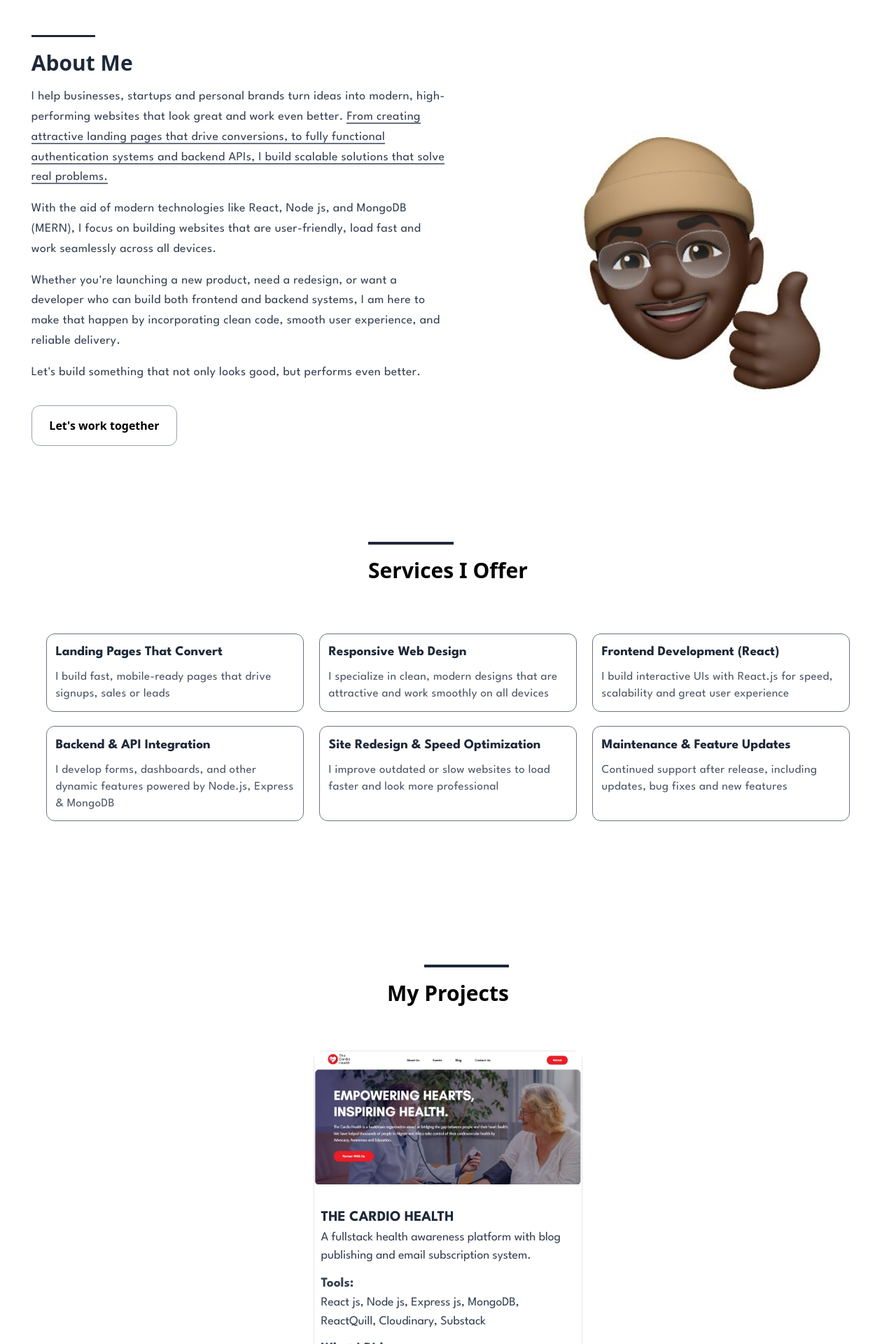
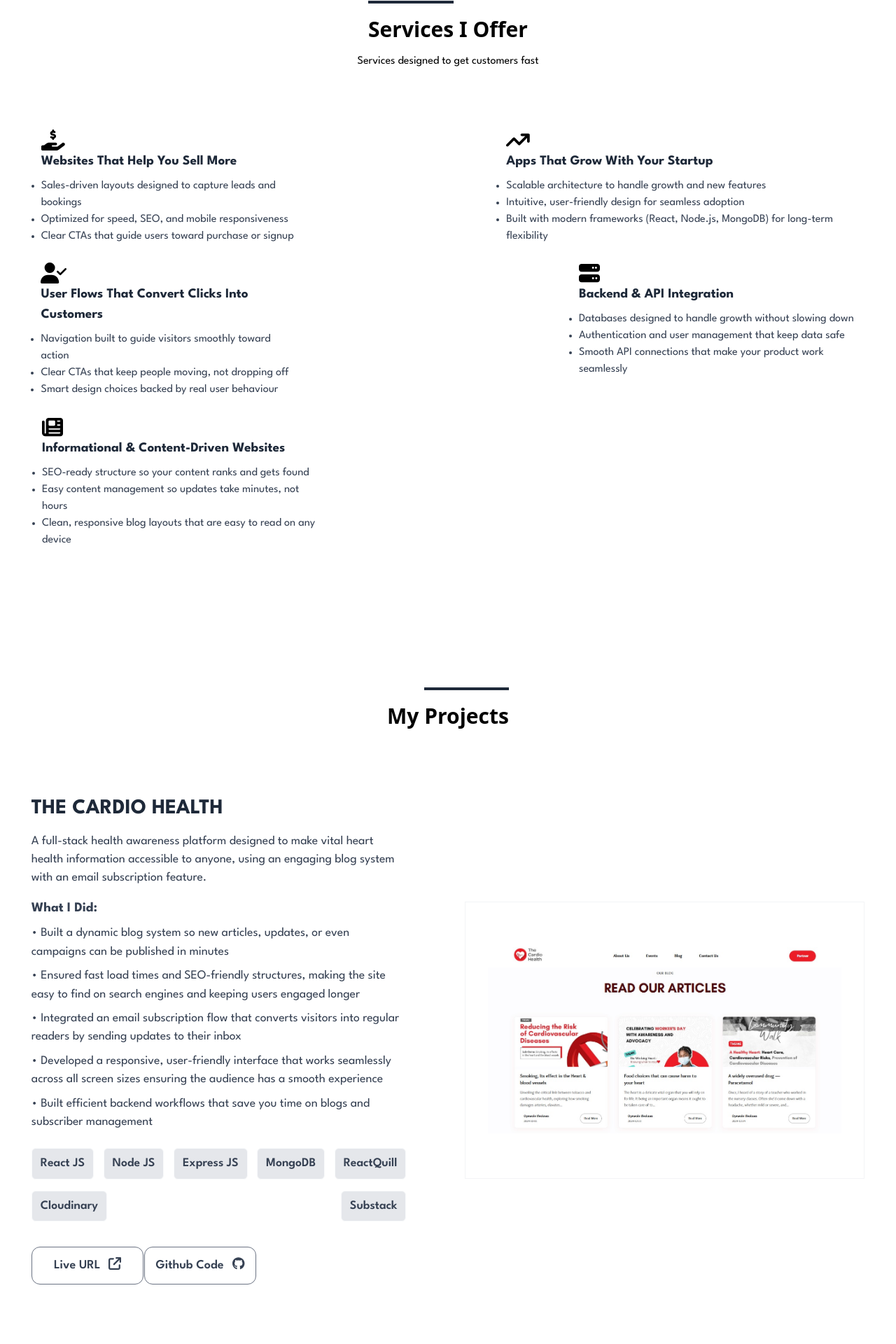
Before and after one commit to 0laolu/portfolio, a React (Vite) app: page / in a window 1280 px wide. Shown: the part 780-2700 px from the top of the page at 70% size. Built offline with nearby package versions, Linux system fonts and the light colour scheme.

Commit message:
renovate layout and structure of website

```diff
--- a/src/App.jsx
+++ b/src/App.jsx
@@ -13,9 +13,9 @@ function App() {
     <>
       <Navbar/>
       <Hero/>
-      <About/>
       <Services/>
       <Projects/>
+      <About/>
       <Contact/>
     </>
   )
--- a/src/components/about/About.jsx
+++ b/src/components/about/About.jsx
@@ -1,15 +1,14 @@
 import AboutContent from "./AboutContent";
-import AboutImage from "./AboutImage";
+// import AboutImage from "./AboutImage";
 
 
 export default function About() {
     return (
-        <section className="mt-16">
-            <div className="w-93/100 max-w-[715px] py-16 mx-auto lg:9/10 lg:max-w-[1300px]">
-                <h3 className="text-gray-800 p-0 m-0 text-[1.4rem] font-semibold lg:text-3xl"><span className="pt-2 border-t-3 border-gray-800 lg:pt-4">About</span> Me</h3>
+        <section className="w-93/100 my-8 mx-auto lg:mx-auto">
+            <div className="w-full max-w-[715px] py-8 mx-auto lg:max-w-[1440px] ">
+                <h3 className="text-gray-800 p-0 m-0 text-[1.4rem] text-center font-semibold lg:text-3xl">How I <span className="pt-2 border-t-4 border-gray-800 lg:pt-4">Work</span> </h3>
                 <div className="p-none m-none lg:flex justify-between items-center">
                     <AboutContent/>
-                    <AboutImage/>
                 </div>
             </div>
         </section>
--- a/src/components/about/AboutContent.jsx
+++ b/src/components/about/AboutContent.jsx
@@ -1,18 +1,54 @@
 
 export default function AboutContent() {
     return(
-        <div className="w-full lg:w-1/2">
-            <p className="text-base text-gray-700 font-league mt-[1rem] mb-[2rem] font-base tracking-wide lg:text-[1.1rem]/[1.8rem]">
-                I help businesses, startups and personal brands turn ideas into modern, high-performing websites that look great and work even better. <span className=" border-b-2 border-solid border-gray-500">From creating attractive landing pages that drive conversions, to fully functional authentication systems and backend APIs, I build scalable solutions that solve real problems.</span>
-
-                <span className="pt-[1rem] block">With the aid of modern technologies like React, Node js, and MongoDB (MERN), I focus on building websites that are user-friendly, load fast and work seamlessly across all devices.</span>
-                <span className="pt-[1rem] block">Whether you're launching a new product, need a redesign, or want a developer who can build both frontend and backend systems, I am here to make that happen by incorporating clean code, smooth user experience, and reliable delivery.</span>
-                <span className="pt-[1rem] block">Let's build something that not only looks good, but performs even better.</span>
-            </p>
-
-            <div className="mt-12 flex justify-center lg:block lg:mt-0">
-                <button className="w-4/5 max-w-[295px] border border-gray-400 py-4 rounded-xl font-semibold cursor-pointer lg:w-7/20 lg:max-w-none" type="button">Let's work together</button>
+        <div className="about-content-wrapper w-full my-16">
+            <div className=" numbers-container w-4/5 mx-auto relative mt-4">
+                <span className="line-through border-gray-500 border-t-1 w-full flex absolute top-7 z-[-2]"></span>
+                <div className="w-full flex justify-between">
+                    <p className="bg-white text-lg text-gray-600 font-semibold border border-gray-500 rounded-full py-3 px-[1.35rem]">1</p>
+                    <p className="bg-white text-lg text-gray-600 font-semibold border border-gray-500 rounded-full py-3 px-[1.35rem]">2</p>
+                    <p className="bg-white text-lg text-gray-600 font-semibold border border-gray-500 rounded-full py-3 px-[1.35rem]">3</p>
+                    <p className="bg-white text-lg text-gray-600 font-semibold border border-gray-500 rounded-full py-3 px-[1.35rem]">4</p>
+                </div>
+            </div>
+            <div className="about-content w-full flex justify-between mt-8">
+                {
+                    contentData.map(content => (
+                        <div key={content.id} className="content-card w-6/25 text-center">
+                            <h3 className="card-title text-[1.2rem] font-semibold my-2">{content.title}</h3>
+                            <p className="card-description">{content.description}</p>
+                        </div>
+                    ))
+                }
             </div>
         </div>
     )
 }
+
+
+const contentData = [
+    {
+        id: 1,
+        icon: "",
+        title: "Discovery & Goals",
+        description: "We begin with a quick call to learn about and understand your business, your audience, and your goals. By the end, you'll have a clear plan for how your website will achieve results"
+    },
+    {
+        id: 2,
+        icon: "",
+        title: "Setup & Preview",
+        description: "I’ll create a simple, clickable prototype so you can see exactly how your site will look and feel. This lets you preview the structure and share feedback before full development begins"
+    },
+    {
+        id: 3,
+        icon: "",
+        title: "Development & Testing",
+        description: "This is where your site comes to life. I transform the design into a fast, mobile-first site optimized for conversions. You'll see progress updates, and everything is tested across devices before launch"
+    },
+    {
+        id: 4,
+        icon: "",
+        title: "Launch & Support",
+        description: "Once approved, we launch your site. I'll also guide you through updating content yourself and provide ongoing support to make sure your website keeps performing for your business"
+    }
+]
--- a/src/components/about/AboutImage.jsx
+++ b/src/components/about/AboutImage.jsx
@@ -1,9 +1,9 @@
-import memoji from '../../assets/memoji.jpeg'
+// import memoji from '../../assets/memoji.jpeg'
 
-export default function AboutImage() {
-    return (
-        <figure className="about-image my-10 lg:my-0">
-            <img className="w-9/10 max-w-[470px] mx-auto lg:w-[480px] lg:max-w-none" src={memoji} alt="" />
-        </figure>
-    )
-}
+// export default function AboutImage() {
+//     return (
+//         <figure className="about-image my-10 lg:my-0">
+//             <img className="w-9/10 max-w-[470px] mx-auto lg:w-[480px] lg:max-w-none" src={memoji} alt="" />
+//         </figure>
+//     )
+// }
--- a/src/components/header/Navbar.jsx
+++ b/src/components/header/Navbar.jsx
@@ -17,8 +17,8 @@ export default function Navbar() {
 
     return (
         <header>
-            <nav className="  w-9/10 max-w-[800px] mx-auto pt-4 flex justify-between items-center lg:max-w-none">
-                <div className="text-2xl font-bold">O.A.</div>
+            <nav className=" w-93/100 max-w-[800px] mx-auto pt-4 flex justify-between items-center lg:max-w-[1440px] lg:pt-0">
+                <div className="text-2xl font-bold">OlaoluDev</div>
 
                 {/*hamburger menu*/}
                 <div ref={menuBarRef} onClick={showNavbar} className="hamburger-menu w-[28px] block relative top-0 cursor-pointer bg-none outline-none z-100 lg:invisible [-webkit-tap-highlight-color: transparent]">
@@ -34,10 +34,11 @@ export default function Navbar() {
 
                 <ul ref={navLinksRef} className={` bg-white invisible fixed w-full min-h-full top-0 left-0 transform translate-x-[-100%] transition duration-500 lg:visible lg:static lg:w-1/2 min-h-auto lg:transform-none lg:translate-x-[0] lg:transition-none ${isActive ? "visible transform-none translate-none": "invisible"}`}>
                     <div className=" w-1/2 text-center mx-auto my-30 lg:w-full lg:text-left lg:mx-0 lg:my-0  lg:flex lg:justify-evenly">
-                         <li className="p-8 cursor-pointer">About</li>
-                        <li className="p-8 cursor-pointer">Projects</li>
+                         <li className="p-8 cursor-pointer">Work</li>
+                        <li className="p-8 cursor-pointer">Services</li>
+                        <li className="p-8 cursor-pointer">About</li>
                         <li className="p-8 cursor-pointer">Contact</li>
-                        <li className="p-8 cursor-pointer">Resumé</li>
+                        <li className="bg-gray-600 border border-gray-600 text-white font-semibold py-4 px-6 rounded-xl my-4 mx-4 cursor-pointer">Hire Me</li>
                     </div>
 
 
--- a/src/components/projects/ProjectCard.jsx
+++ b/src/components/projects/ProjectCard.jsx
@@ -8,41 +8,52 @@ export default function ProjectCard() {
         <>
             {
                 projectData.map(info => (
-                    <div key={info.id} className="w-1/3 border border-gray-200 rounded-xl"> {/* project card */}
-                        <figure className="img-container">
-                            <img src={info.image} alt="" />
-                        </figure>
+                    <div key={info.id} className="flex justify-between items-center"> {/* project card */}
 
-                        <div className="w-19/20 mx-auto my-8">
+                        <div className="lg:w-9/20 my-8">
                             <div className="text-gray-700 text-[1.1rem] font-league">
-                                <h4 className="text-gray-800 font-bold text-[1.3rem]">{info.title}</h4>
-                                <p className="project-description">{info.description}</p>
-                                <p className="project-tools"><span className="text-[1.2rem] font-bold block mt-3">Tools: </span>{info.tools}</p>
-                                <div className="role"><span className="text-[1.2rem] font-bold block mt-3">What I Did:</span>
-                                    <ul className="">
+                                <h4 className="text-gray-800 font-bold text-3xl">{info.title}</h4>
+                                <p className="project-description my-4">{info.description}</p>
+                                <div className="role"><span className=" text-[1.2rem] font-bold block mt-3">What I Did:</span>
+                                    <ul className="my-2 mb-4">
                                         <li className="mb-2 ">• {info.role.first}</li>
+                                        <li className="mb-2 ">• {info.role.fifth}</li>
                                         <li className="mb-2 ">• {info.role.second}</li>
                                         <li className="mb-2 ">• {info.role.third}</li>
                                         <li className="">• {info.role.fourth}</li>
                                     </ul>
                                 </div>
+                                <ul className="project-tools  lg:flex justify-between flex-wrap">
+                                    {
+                                        info.tools.map(tool => (
+                                            <li className="bg-gray-200 text-gray-700 font-semibold border border-gray-50 px-3 py-2 my-2 rounded-md">{tool}</li>
+                                        ))
+                                    }
+                                </ul>
 
-                                <p className="project-importance"><span className="text-[1.2rem] font-bold block mt-3">Why It Matters:</span>
+
+                                {/* <p className="project-importance"><span className="text-[1.2rem] font-bold block mt-3">Why It Matters:</span>
                                     {info.importance}
-                                </p>
+                                </p> */}
 
-                                <div className="w-4/5 mx-auto flex justify-between mt-7">
-                                    <a href="https://thecardiohealth.org" className="w-12/25 text-[1.05rem] text-center font-semibold py-[0.5rem] rounded-xl border border-gray-500 ">
-                                        <span className="mr-3">Live Site</span>
+                                <div className=" w-3/5 mx-auto flex justify-between mt-7 lg:mx-0">
+                                    <a href="https://thecardiohealth.org" className="w-full max-w-[164px] text-base text-center font-semibold py-3 rounded-xl border border-gray-500 lg:text-lg ">
+                                        <span className="mr-3">Live URL</span>
                                         <FontAwesomeIcon icon={faArrowUpRightFromSquare}/>
                                     </a>
 
-                                    <a href="https://github.com/0laolu/cardio_health_backend" className="w-12/25 text-[1.05rem] text-center font-semibold py-[0.5rem] rounded-xl border border-gray-500 ">
+                                    <a href="https://github.com/0laolu/cardio_health_backend" className="w-full max-w-[194px] text-base text-center font-semibold py-3 rounded-xl border border-gray-500 lg:text-lg ">
                                         <span className="mr-3">Github Code</span>
                                         <FontAwesomeIcon icon={faGithub}/>
                                     </a>
                                 </div>
                             </div>
+                        </div>
+
+                        <div className="img-container lg:w-12/25">
+                            <figure className=" border border-gray-100 px-8 py-16 flex justify-center items-center">
+                                <img src={info.image} alt="A mockup of The Cardio Health website" className="w-full" />
+                            </figure>
                         </div>
                     </div>
                 ))
@@ -57,13 +68,15 @@ const projectData = [
         id: 1,
         image: "/projectImages/thecardiohealthimage.jpg",
         title: "THE CARDIO HEALTH",
-        description: "A fullstack health awareness platform with blog publishing and email subscription system.",
-        tools: "React js, Node js, Express js, MongoDB, ReactQuill, Cloudinary, Substack",
+        // description: "The Cardio Health is a full-stack health awareness platform designed to make vital heart health information accessible to anyone, anywhere. It combines an engaging blog system with an email subscription feature, helping users stay updated with the latest tips, resources, and insights on cardiovascular wellness.",
+        description: "A full-stack health awareness platform designed to make vital heart health information accessible to anyone, using an engaging blog system with an email subscription feature.",
+        tools: ["React JS", "Node JS", "Express JS", "MongoDB", "ReactQuill", "Cloudinary", "Substack"],
         role: {
-          first: "Built a full-featured platform tailored for a health-focused NGO, handling both frontend UI and backend APIs",
-          second: "Developed a blog publishing system with a rich text blog editor (ReactQuill) and secure image uploads via Cloudinary",
-          third: "Integrated Substack to automate newsletter signups and deliver regular health updates to subscribers",
-          fourth: "Optimized the entire platform for speed, mobile responsiveness, and seamless user experience"
+          first: "Built a dynamic blog system so new articles, updates, or even campaigns can be published in minutes",
+          second: "Integrated an email subscription flow that converts visitors into regular readers by sending updates to their inbox",
+          third: "Developed a responsive, user-friendly interface that works seamlessly across all screen sizes ensuring the audience has a smooth experience",
+          fourth: "Built efficient backend workflows that save you time on blogs and subscriber management",
+          fifth: "Ensured fast load times and SEO-friendly structures, making the site easy to find on search engines and keeping users engaged longer"
         },
         importance: "This project demonstrates how i help clients build a fully functional business platform, publish content and grow email lists, all while keeping their site fast, modern and mobile ready. Ideal for NGOs, health orgs, or startups looking to engage an audience"
     }
--- a/src/components/projects/Projects.jsx
+++ b/src/components/projects/Projects.jsx
@@ -3,15 +3,15 @@ import ProjectCard from "./ProjectCard";
 
 export default function Projects() {
     return (
-        <section className="projects-section">
-            <div className="w-9/10 max-w-[1350px] py-16 mx-auto ">
+        <section className="projects-section w-93/100 mx-auto mt-8">
+            <div className="w-full mx-auto lg:max-w-[1440px] py-16 ">
                 <h3 className="text-center p-0 m-0 text-3xl font-semibold" >My <span className="pt-4 border-t-4 border-gray-800">Projects</span></h3>
-                <div className="my-16 flex justify-center">
+                <div className="my-16">
                     <ProjectCard/>
                 </div>
-                <div className="text-center">
+                {/* <div className="text-center">
                     <button className="w-1/4 border border-gray-400 py-4 rounded-4xl font-semibold cursor-pointer" type="button">Let's build your website</button>
-                </div>
+                </div> */}
             </div>
         </section>
     )
--- a/src/components/services/Services.jsx
+++ b/src/components/services/Services.jsx
@@ -2,9 +2,10 @@ import ServicesContent from "./ServicesContent";
 
 export default function Services() {
     return(
-        <section className="mt-8 mb-12">
-            <div className="w-9/10 max-w-[1300px] py-16 mx-auto">
+        <section className="w-93/100 mt-8 mb-12 mx-auto">
+            <div className=" w-full mx-auto lg:max-w-[1440px] py-16 ">
                 <h3 className="text-center p-0 m-0 text-3xl font-semibold"><span className="pt-4 border-t-4 border-gray-800">Services</span> I Offer</h3>
+                <p className="text-center font-league mt-4">Services designed to get customers fast</p>
                 <div className="mt-18">
                     <ServicesContent/>
                 </div>
--- a/src/components/services/ServicesContent.jsx
+++ b/src/components/services/ServicesContent.jsx
@@ -1,13 +1,25 @@
+import { faArrowTrendUp, faGlobe, faHandHoldingUsd, faNewspaper, faServer, faUserCheck } from "@fortawesome/free-solid-svg-icons"
+import { FontAwesomeIcon } from "@fortawesome/react-fontawesome"
+export default function ServicesContent() {
 
-export default function ServicesContent() {
+
     return (
-        <div className="my-8 flex-wrap flex justify-between">
+        <div className="my-8 lg:flex flex-wrap justify-between">
             {
                 services.map(service => (
-                    <div key={service.id} className="border border-gray-500 rounded-xl w-8/25 mb-5 mx-[0.1rem]">
+                    <div key={service.id} className="">
                         <div className="w-93/100 mx-auto py-[0.8rem]">
+                            <FontAwesomeIcon icon={service.icon} className="text-3xl" />
                             <h4 className="text-gray-800 text-[1.2rem] font-bold font-league mb-[0.5rem]">{service.title}</h4>
-                            <p className="text-gray-600 font-league font-base tracking-wide text-[1.05rem]/6">{service.description}</p>
+                            {/* <p className="text-gray-600 font-league font-base tracking-wide text-[1.05rem]/6"></p> */}
+                            <ul className="list-disc">
+                                {
+                                    service.bullets.map(point => (
+                                        <li className="text-gray-700 text-base font-base font-league">{point}</li>
+                                    ))
+                                }
+                            </ul>
+
                         </div>
                     </div>
                 ))
@@ -21,32 +33,37 @@ export default function ServicesContent() {
 const services = [
     {
         id: 1,
-        title: "Landing Pages That Convert",
-        description: "I build fast, mobile-ready pages that drive signups, sales or leads"
+        icon: faHandHoldingUsd,
+        title: "Websites That Help You Sell More",
+        description: "",
+        bullets: ["Sales-driven layouts designed to capture leads and bookings", "Optimized for speed, SEO, and mobile responsiveness", "Clear CTAs that guide users toward purchase or signup"]
     },
     {
         id: 2,
-        title: "Responsive Web Design",
-        description: "I specialize in clean, modern designs that are attractive and work smoothly on all devices"
+        icon: faArrowTrendUp,
+        title: "Apps That Grow With Your Startup",
+        description: "",
+        bullets: ["Scalable architecture to handle growth and new features", "Intuitive, user-friendly design for seamless adoption", "Built with modern frameworks (React, Node.js, MongoDB) for long-term flexibility"]
     },
     {
         id: 3,
-        title: "Frontend Development (React)",
-        description: "I build interactive UIs with React.js for speed, scalability and great user experience"
+        icon: faUserCheck,
+        title: "User Flows That Convert Clicks Into Customers",
+        description: "",
+        bullets: ["Navigation built to guide visitors smoothly toward action", "Clear CTAs that keep people moving, not dropping off", "Smart design choices backed by real user behaviour"]
     },
     {
         id: 4,
+        icon: faServer,
         title: "Backend & API Integration",
-        description: "I develop forms, dashboards, and other dynamic features powered by Node.js, Express & MongoDB"
+        description: "",
+        bullets: ["Databases designed to handle growth without slowing down", "Authentication and user management that keep data safe", "Smooth API connections that make your product work seamlessly"]
     },
     {
         id: 5,
-        title: "Site Redesign & Speed Optimization",
-        description: "I improve outdated or slow websites to load faster and look more professional"
-    },
-    {
-        id: 6,
-        title: "Maintenance & Feature Updates",
-        description: "Continued support after release, including updates, bug fixes and new features"
+        icon: faNewspaper,
+        title: "Informational & Content-Driven Websites",
+        description: "",
+        bullets: ["SEO-ready structure so your content ranks and gets found", "Easy content management so updates take minutes, not hours", "Clean, responsive blog layouts that are easy to read on any device"]
     }
 ]
```
Also changed, not shown: src/components/hero/Hero.jsx (+14 -7 lines), public/projectImages/thecardiohealthimage.jpg.
